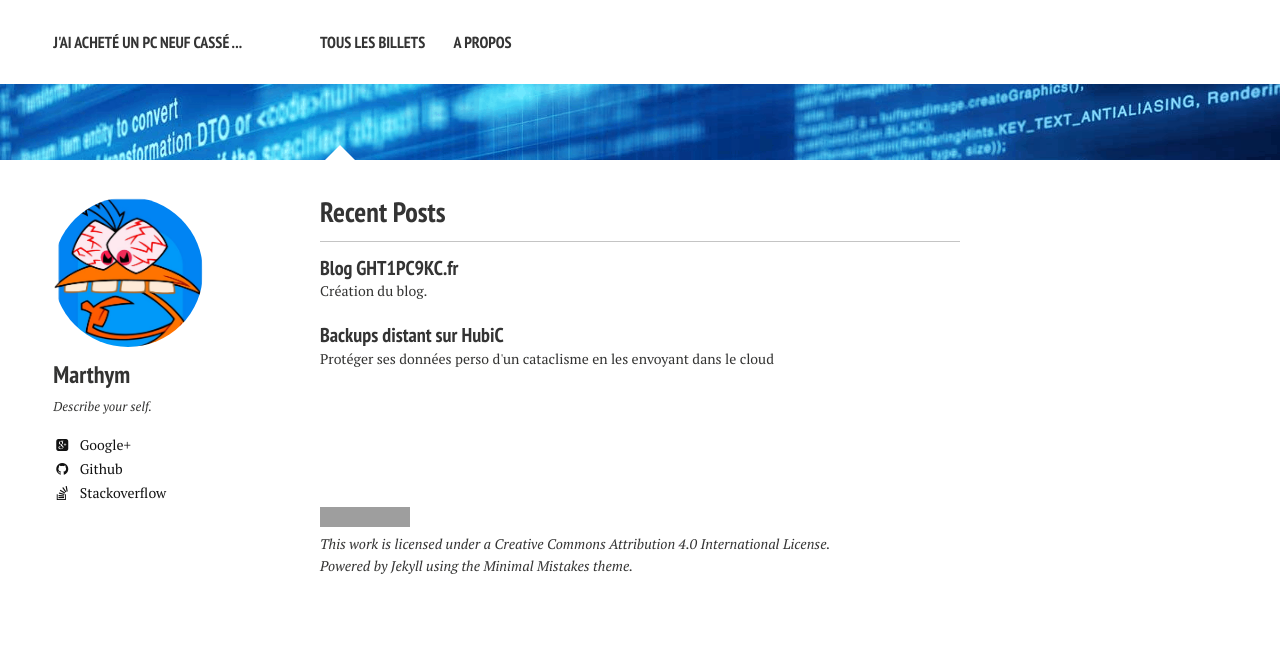
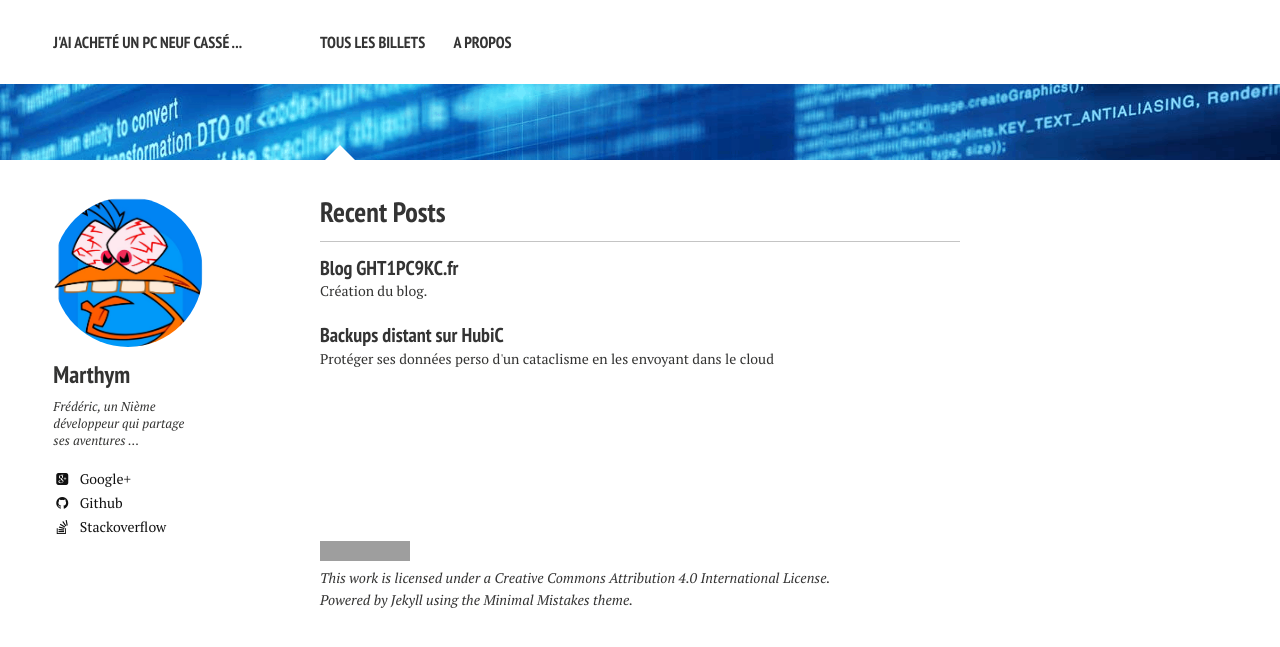
Before and after one commit to Marthym/marthym.github.io, a Jekyll site: the page built from index.md, in a window 1280 px wide. Shown: the top 647 px of the page. Built offline with Jekyll 4.4.1, drawn with Linux system fonts in a browser that asks for light colours; nearby versions of some CDN libraries; grey boxes are pictures that could not be loaded.

Commit message:
feat(sass): Change the defaut highlight font

```diff
--- a/_config.yml
+++ b/_config.yml
@@ -28,7 +28,7 @@
 owner:
   name: Marthym
   avatar: bio-marthym.png
-  bio: "Describe your self."
+  bio: "Frédéric, un Nième développeur qui partage ses aventures ..."
   email:
   disqus-shortname:
   twitter: #username
--- a/_includes/_head.html
+++ b/_includes/_head.html
@@ -36,6 +36,7 @@
 <script src="{{ site.url }}/assets/js/vendor/modernizr-2.7.1.custom.min.js"></script>
 
 <link href='//fonts.googleapis.com/css?family=PT+Sans+Narrow:400,700%7CPT+Serif:400,700,400italic' rel='stylesheet' type='text/css'>
+<link href='//fonts.googleapis.com/css?family=Source+Code+Pro:400,600' rel='stylesheet' type='text/css'>
 
 <!-- Icons -->
 <!-- 16x16 -->
--- a/_sass/variables.scss
+++ b/_sass/variables.scss
@@ -11,7 +11,7 @@
 $paragraph-indent: false;
 $base-font: 'PT Serif', serif;
 $heading-font: 'PT Sans Narrow', sans-serif;
-$code-font: Monaco, "Courier New", "DejaVu Sans Mono", "Bitstream Vera Sans Mono", monospace;
+$code-font: 'Source Code Pro', Monaco, "Courier New", "DejaVu Sans Mono", "Bitstream Vera Sans Mono", monospace;
 $alt-font: $base-font;
 
 /*
```
